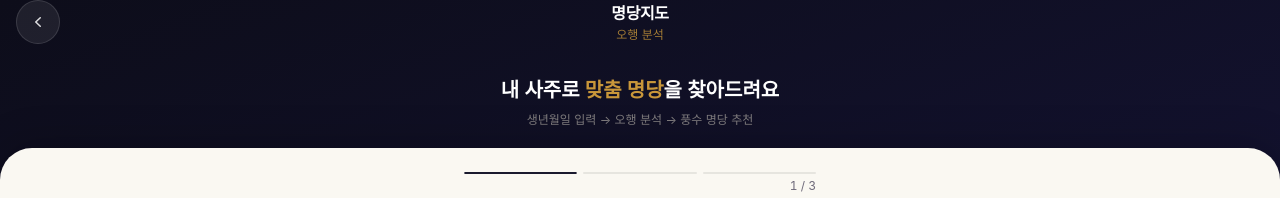
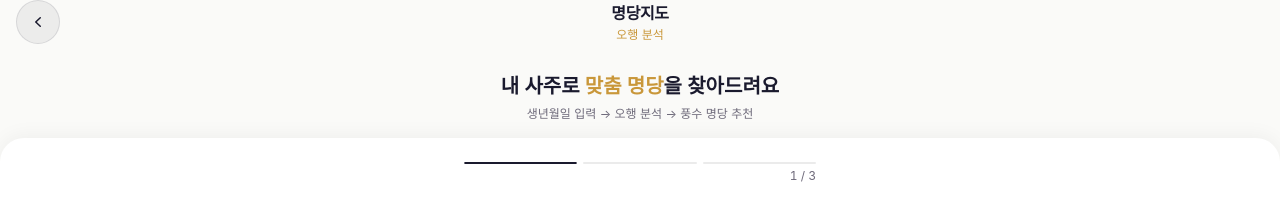
Before and after one commit to SEO-HAN/Myeongdang, a Next.js app: page /onboarding in a window 1280 px wide. Shown: the top 198 px of the page. Built offline with nearby package versions, Linux system fonts and the light colour scheme; no server answers.

Commit message:
style: 온보딩 페이지 라이트 테마 전환 (#FAFAF8 배경)

```diff
--- a/app/onboarding/page.tsx
+++ b/app/onboarding/page.tsx
@@ -1,11 +1,3 @@
-/**
- * /onboarding — 사주 입력 페이지 (DESIGN.md 기반 리디자인)
- *
- * 3단계 Progressive Disclosure:
- *  Step 1: 생년월일 통합 입력
- *  Step 2: 태어난 시간 선택 (선택)
- *  Step 3: 기대하는 운 선택 (선택)
- */
 'use client'
 
 import { useState, useCallback } from 'react'
@@ -17,7 +9,7 @@ export default function OnboardingPage() {
   const router  = useRouter()
   const setSaju = useUserStore((s) => s.setSaju)
   const [isLoading, setLoading] = useState(false)
-  const [isError, setError] = useState(false)
+  const [isError, setError]     = useState(false)
 
   const handleBirthSubmit = useCallback(async (data: BirthFormData) => {
     setLoading(true)
@@ -58,14 +50,13 @@ export default function OnboardingPage() {
   }, [setSaju, router])
 
   return (
-    <div className="min-h-screen hero-dark flex flex-col">
+    <div className="min-h-screen flex flex-col" style={{ background: '#FAFAF8' }}>
 
-      {/* ── 헤더 ────────────────────────────────────────────── */}
+      {/* 헤더 */}
       <header className="flex items-center justify-between px-4 pt-safe pt-4 pb-3">
-        {/* 뒤로가기 — SVG 아이콘 */}
         <button
           onClick={() => router.back()}
-          className="icon-btn-dark"
+          className="icon-btn-light"
           aria-label="뒤로"
         >
           <svg viewBox="0 0 20 20" fill="currentColor" className="w-5 h-5">
@@ -77,47 +68,41 @@ export default function OnboardingPage() {
           </svg>
         </button>
 
-        {/* 앱 이름 */}
         <div className="text-center">
           <p
-            className="text-white font-bold text-base tracking-tight"
-            style={{ fontFamily: 'Noto Serif KR, Georgia, serif' }}
+            className="font-bold text-base tracking-tight"
+            style={{ fontFamily: 'Noto Serif KR, Georgia, serif', color: '#1A1A2E' }}
           >
             명당지도
           </p>
-          <p className="text-xs mt-0.5" style={{ color: 'rgba(201,151,58,0.8)' }}>
-            오행 분석
-          </p>
+          <p className="text-xs mt-0.5" style={{ color: '#C9973A' }}>오행 분석</p>
         </div>
 
-        {/* 오른쪽 균형 공간 */}
         <div className="w-11" />
       </header>
 
-      {/* ── 타이틀 영역 ─────────────────────────────────────── */}
-      <div className="text-center px-6 py-5">
+      {/* 타이틀 */}
+      <div className="text-center px-6 py-4">
         <h1
-          className="text-xl font-semibold text-white mb-2 leading-snug break-keep"
-          style={{ fontFamily: 'Noto Serif KR, Georgia, serif' }}
+          className="text-xl font-semibold mb-1.5 leading-snug break-keep"
+          style={{ fontFamily: 'Noto Serif KR, Georgia, serif', color: '#1A1A2E' }}
         >
           내 사주로{' '}
           <span style={{ color: '#C9973A' }}>맞춤 명당</span>을 찾아드려요
         </h1>
-        <p className="text-xs break-keep" style={{ color: 'rgba(240,234,216,0.5)' }}>
+        <p className="text-xs break-keep" style={{ color: '#6E6A7A' }}>
           생년월일 입력 → 오행 분석 → 풍수 명당 추천
         </p>
       </div>
 
-      {/* ── 폼 영역 — 흰 카드 바텀시트 ─────────────────────── */}
+      {/* 폼 카드 */}
       <div
-        className="flex-1 bg-parchment rounded-t-sheet pt-6 pb-safe overflow-y-auto"
-        style={{
-          boxShadow: '0 -4px 40px rgba(0,0,0,0.20)',
-        }}
+        className="flex-1 bg-white rounded-t-3xl pt-6 pb-safe overflow-y-auto"
+        style={{ boxShadow: '0 -2px 20px rgba(0,0,0,0.05)' }}
       >
         <BirthInputForm onSubmit={handleBirthSubmit} isLoading={isLoading} />
         {isError && (
-          <div className="mt-3 px-4 py-3 rounded-xl text-sm text-red-700 bg-red-50 border border-red-100">
+          <div className="mt-3 mx-4 px-4 py-3 rounded-xl text-sm text-red-700 bg-red-50 border border-red-100">
             분석 중 오류가 발생했습니다. 잠시 후 다시 시도해주세요.
           </div>
         )}
```
